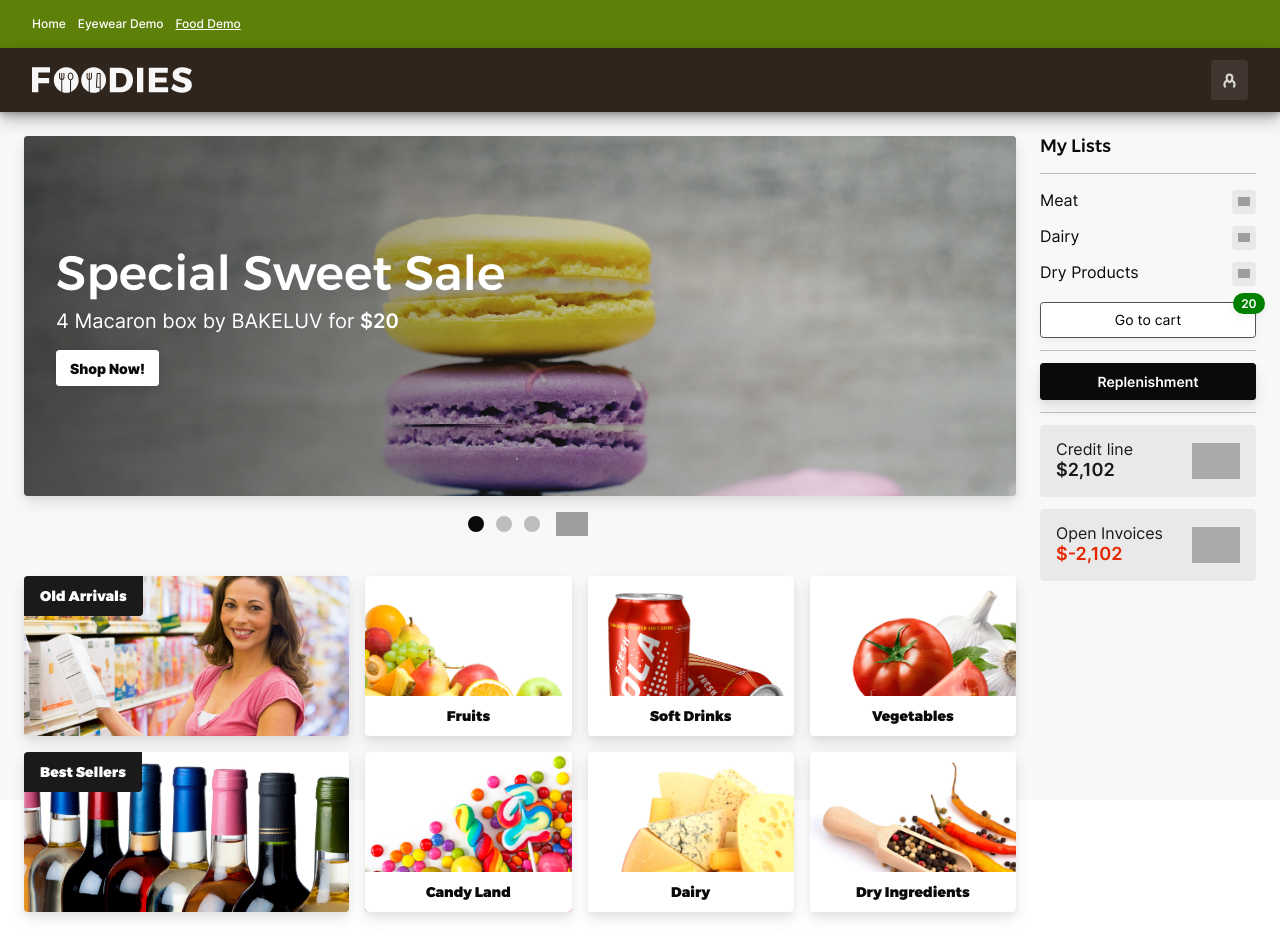
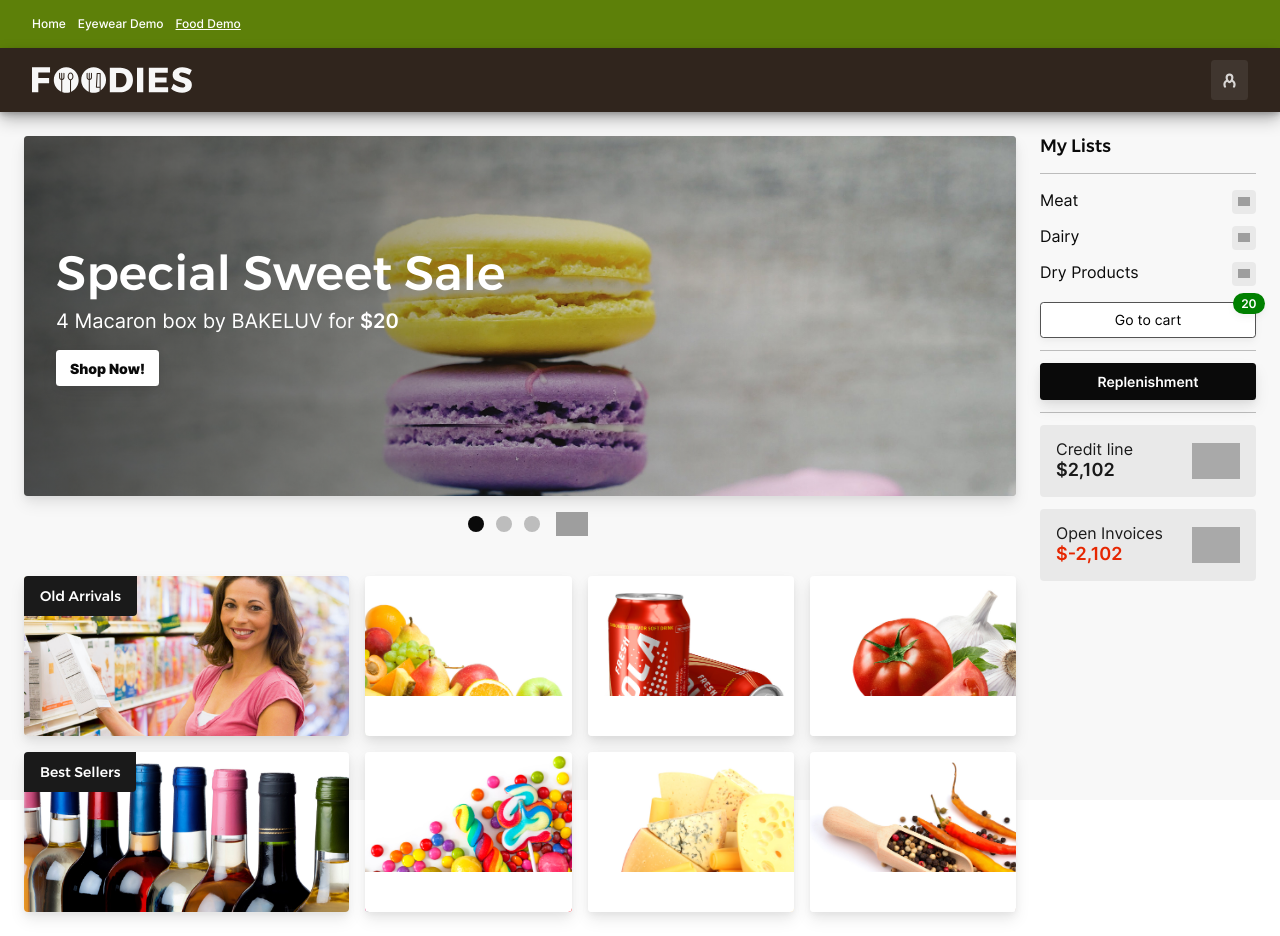
Before and after one commit to YonatanKof/pepp-homapage-central, a Vue app: page /food-demo in a window 1280 px wide. Built offline with nearby package versions, Linux system fonts and the light colour scheme; grey boxes are pictures that could not be loaded.

Commit message:
better titels

```diff
--- a/src/styles/abstracts/_typography.scss
+++ b/src/styles/abstracts/_typography.scss
@@ -109,7 +109,6 @@ a {
 .title-4-lg {
 	font-weight: 700;
 	font-size: var(--font-size-08);
-	// color: white;
 	line-height: 1.1em;
 	@media screen and (max-width: $screen-lg) {
 		font-size: var(--font-size-06);
@@ -141,6 +140,16 @@ a {
 	font-size: var(--font-size-07);
 }
 
+.title-xs,
+.title-sm,
+.title-md,
+.title-lg,
+.title-xl,
+.title-2xl {
+	font-weight: $font-weight--bold;
+	color: white;
+
+}
 .title-xs {
 	font-size: var(--font-size-01);
 }
```
